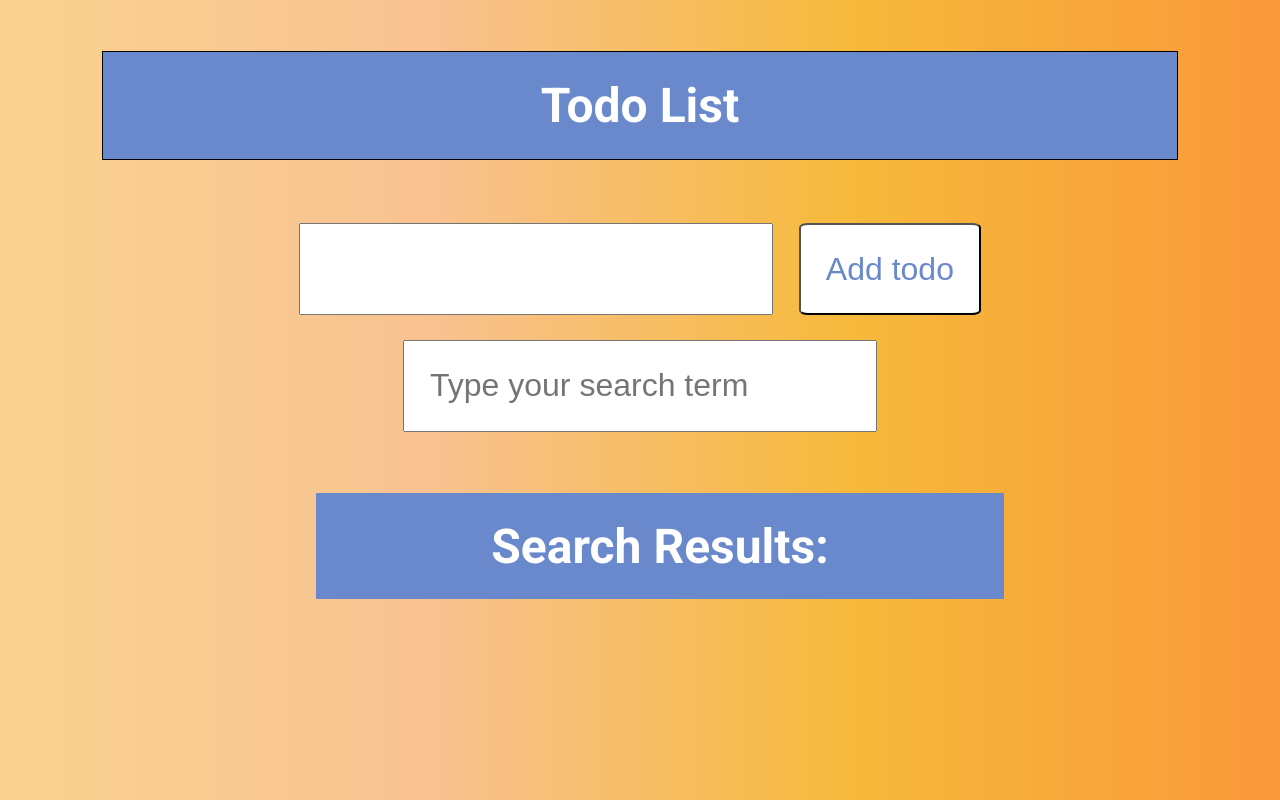
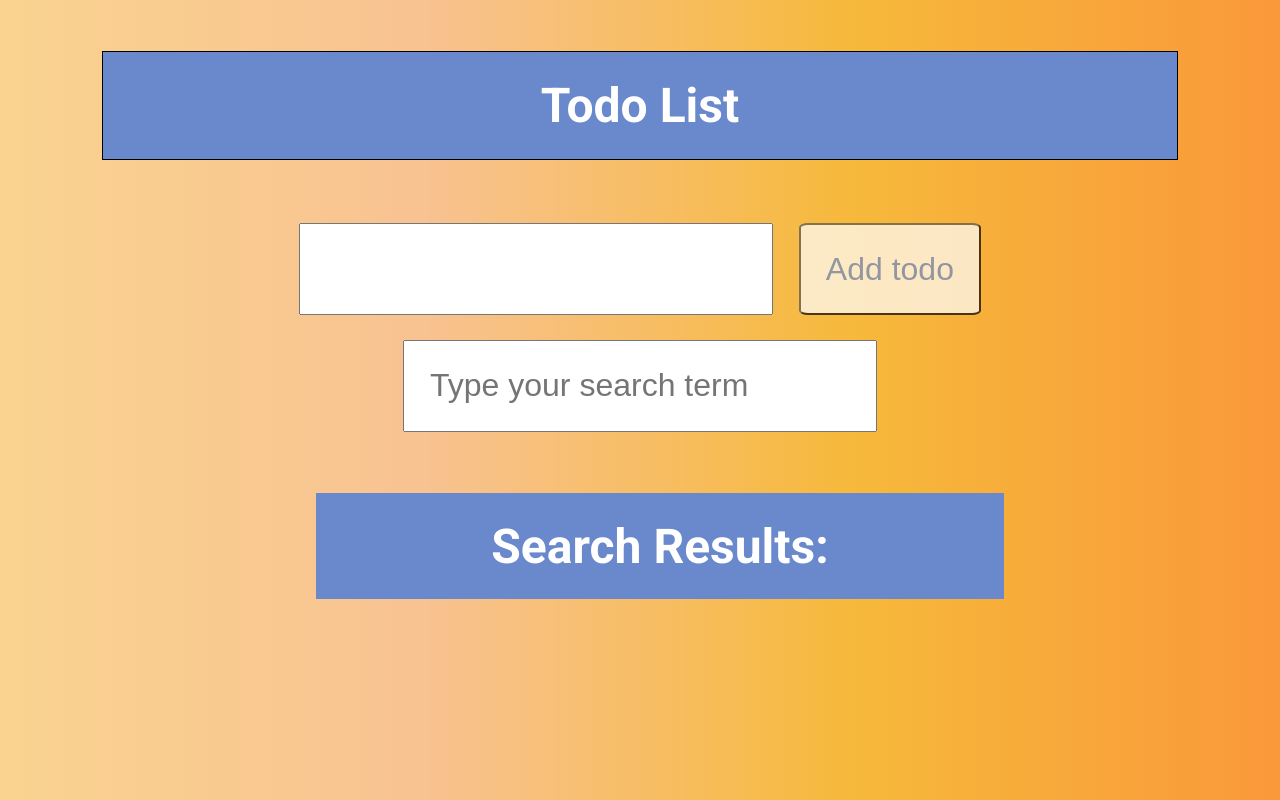
Before and after one commit to michaelohalloran/react-todo, a React (Create React App) app: page / in a window 1280 px wide. In both pictures the pointer is over the button "Add todo". Built offline with nearby package versions, Linux system fonts and the light colour scheme; the HTML template or start-up script is replaced by a standard one.

Commit message:
add styles

```diff
--- a/src/App.css
+++ b/src/App.css
@@ -50,11 +50,13 @@ button {
     color: white;
     background-color: var(--blue);
     border-radius: 5%;
+    transition: all 0.25s ease;
 }
 
 button:hover {
     background: white;
-    color: rgba(106, 137, 204,1.0);
+    color: rgb(106, 137, 204);
+    opacity: 0.7;
 }
 
 .list-item {
```
